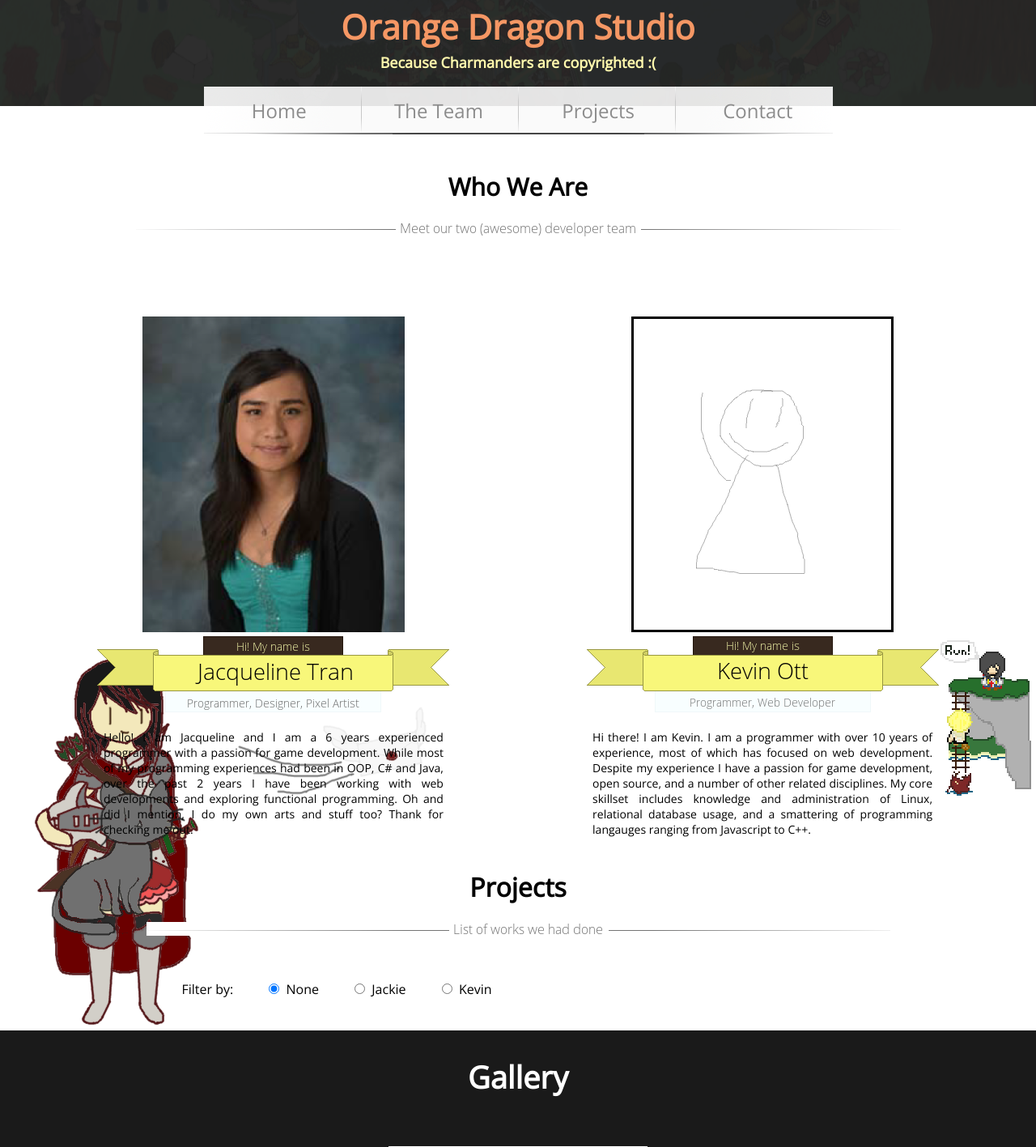
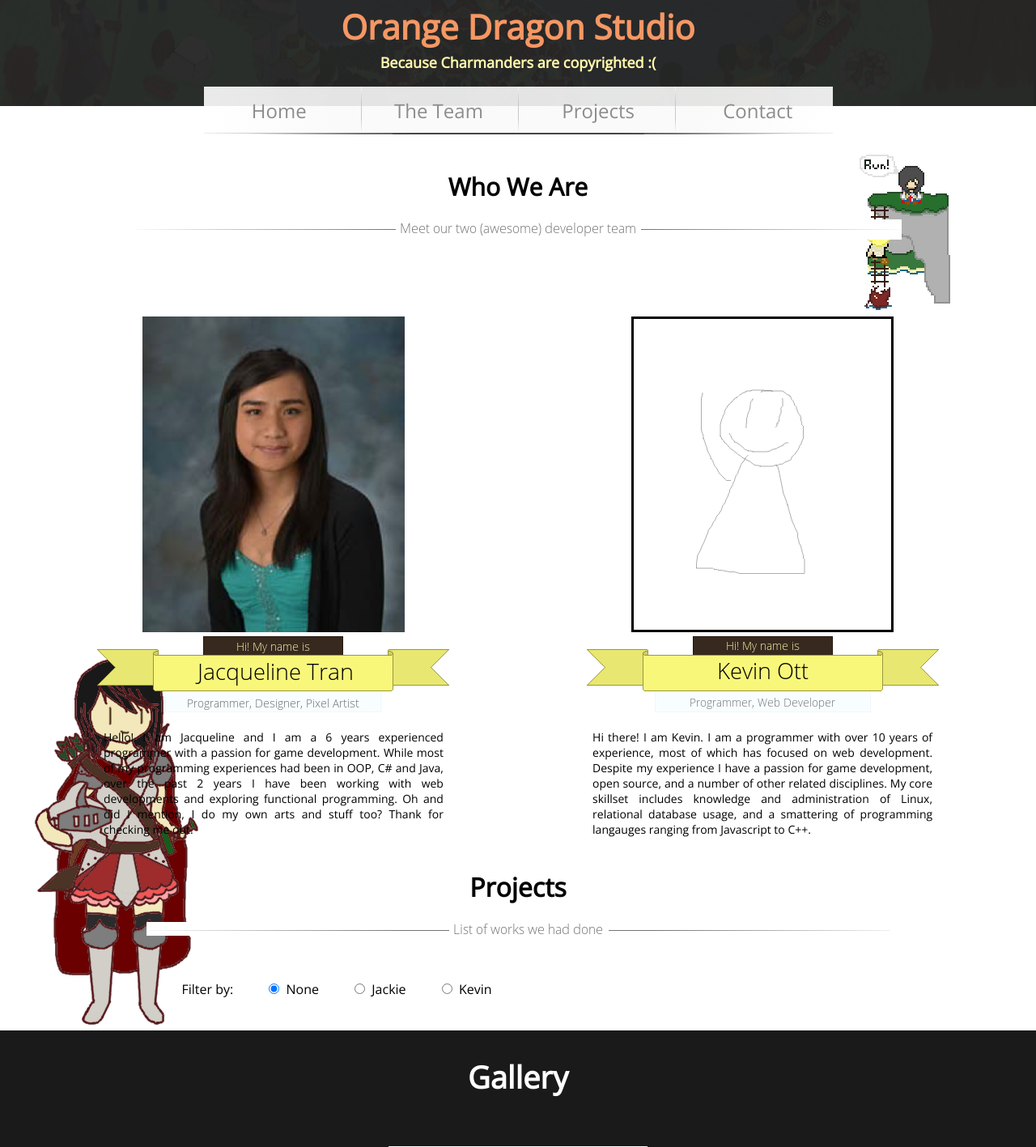
Before and after one commit to ComposerCookie/composercookie.github.io, a PHP site: page / in a window 1280 px wide. Shown: the part 409-1826 px from the top of the page at 81% size. Run offline with PHP 8.4, Linux system fonts and the light colour scheme.

Commit message:
Fixed pic

```diff
--- a/css/style.css
+++ b/css/style.css
@@ -447,15 +447,15 @@ nav ul li a:hover{
 
 #drawing2{
     position: absolute;
-    top: 1200px;
-    right: 0px;
+    top: 600px;
+    right: 100px;
     z-index: -1;
 }
 
 #drawing3{
     position: absolute;
-    top: 1200px;
-    left: 0px;
+    top: 2150px;
+    right: 0px;
     z-index: -1;
 }
 
```
